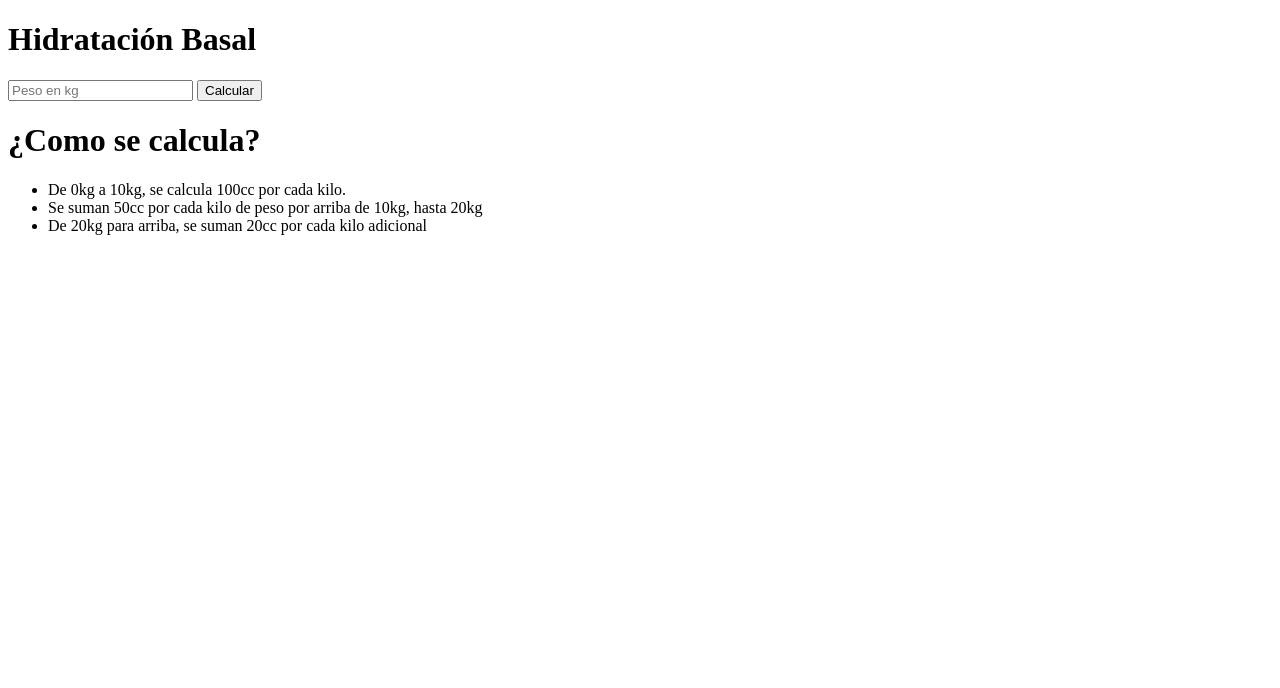
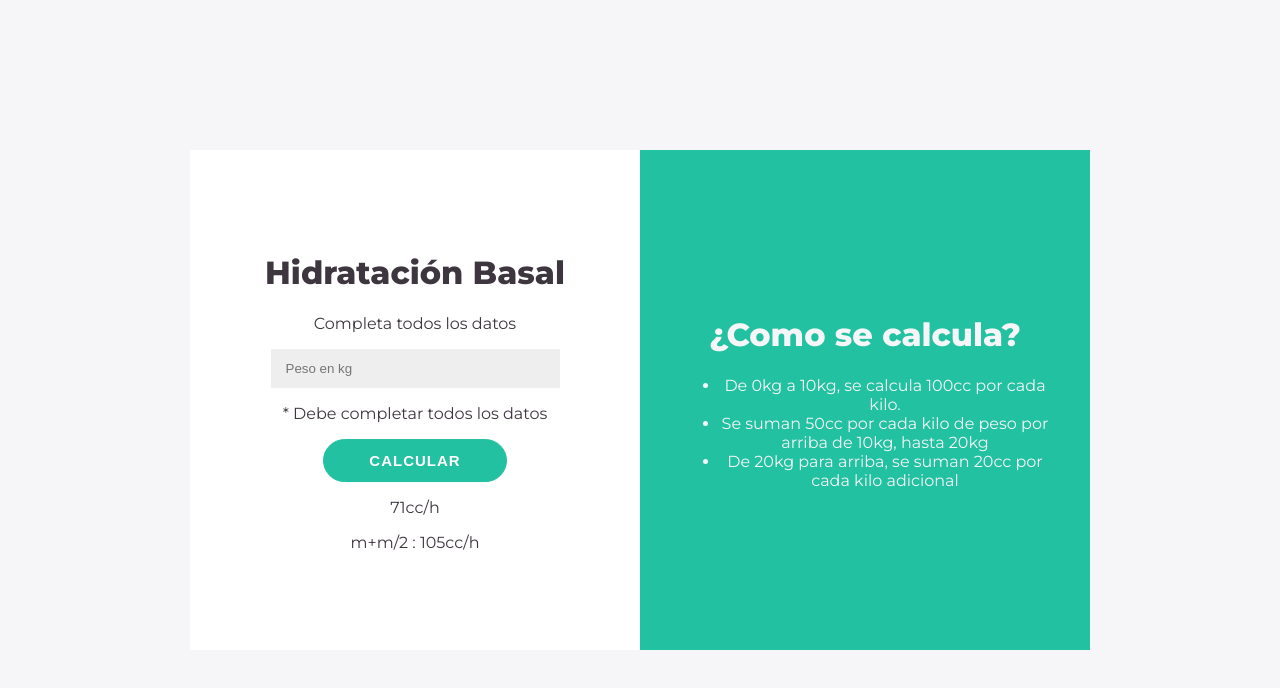
Before and after one commit to gustav018/ppy, a plain HTML site: page calculadoraBasal/index.html in a window 1280 px wide. Drawn offline with Linux system fonts and the light colour scheme.

Commit message:
Actualizacion del index y uso de css

```diff
--- a/calculadoraBasal/index.html
+++ b/calculadoraBasal/index.html
@@ -2,16 +2,33 @@
 <html>
 	<head>
         <title>Calculadora de hidratación</title>
-    </head>
+        <link rel="stylesheet" href="./style.css" />
+
         <body>
+            <div id="contenedor">
+                <div id="calculadora">
+                    <div class="contenido">
                         <h1>Hidratación Basal</h1>
+                        <p >Completa todos los datos</p>
                         <input type="number" placeholder="Peso en kg" />
+                        <p>* Debe completar todos los datos</p>
                         <button>Calcular</button>
+                        <p>71cc/h</p>
+                        <p>m+m/2 : 105cc/h</p>
+                    </div>
+                </div>
+                <div id="detalle">
+                    <div class="contenido">
                         <h1>¿Como se calcula?</h1>
                         <ul>
                             <li>De 0kg a 10kg, se calcula 100cc por cada kilo.</li>
                             <li>Se suman 50cc por cada kilo de peso por arriba de 10kg, hasta 20kg</li>
                             <li>De 20kg para arriba, se suman 20cc por cada kilo adicional</li>
                         </ul>
+                    </div>
+                </div>
+            </div>
           </body>
+
+
 </html>
--- /dev/null
+++ b/calculadoraBasal/style.css
@@ -0,0 +1,63 @@
+@import url('https://fonts.googleapis.com/css?family=Montserrat:400,800');
+
+body{
+    background: #f6f5f7;
+    font-family: 'Montserrat', sans-serif;
+    color: #3E363F;
+}
+#contenedor{
+    width: 900px;
+    height: 500px;
+    text-align: center;
+    /* Estas 3 lineas se encargan de centrar el div vertical y horizontalmente */
+    position: absolute;
+    inset: 0;
+    margin: auto;
+}
+#calculadora{
+    background: white;
+    /* Con estas 3 lineas vamos a hacer que los divs queden lado a lado */
+    width: 50%;
+    height: 100%;
+    float: left;
+}
+
+#detalle{
+    background: #22c1a1;
+    /* Con estas 3 lineas vamos a hacer que los divs queden lado a lado */
+    width: 50%;
+    height: 100%;
+    float: left;
+    color: #f6f5f7;
+}
+.contenido{
+    /* Estas tres lineas van a centrar el contenido verticalmente dentro de cada div */
+    position: relative;
+    top: 50%;
+    transform: translateY(-50%);
+    overflow: hidden;
+    padding: 40px;
+}
+input {
+	width: 70%;
+    padding: 12px 15px;
+    border: none;
+    background-color: #eee;
+}
+
+button {
+  font-size: 15px;
+	font-weight: bold;
+	padding: 12px 45px;
+	border-radius: 30px;
+	background-color: #22c1a1;
+	border: 1px solid #22c1a1;
+	color: #FFFFFF;
+	text-transform: uppercase;
+	letter-spacing: 1px;
+	transition: transform 20ms ease-in;
+}
+
+button:active {
+	transform: scale(0.95);
+}
```
Lines whose indentation alone changed are shown as unchanged.
